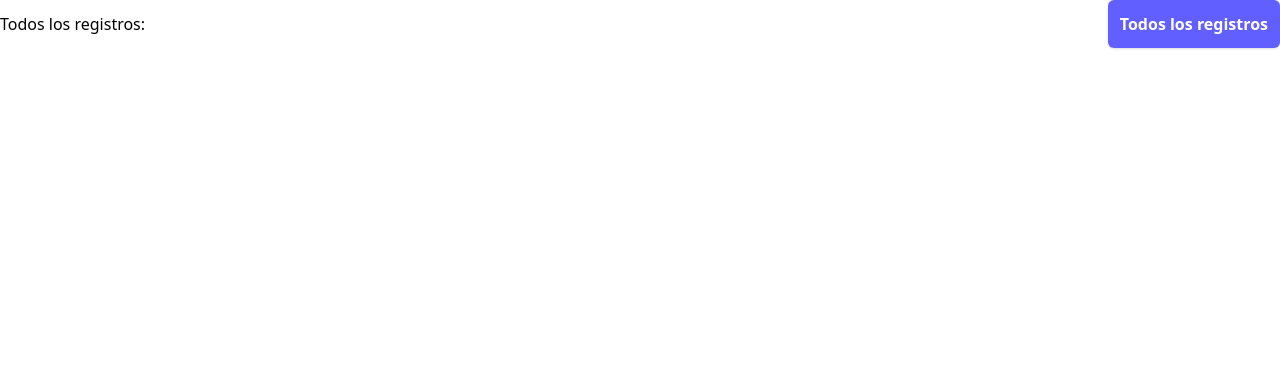
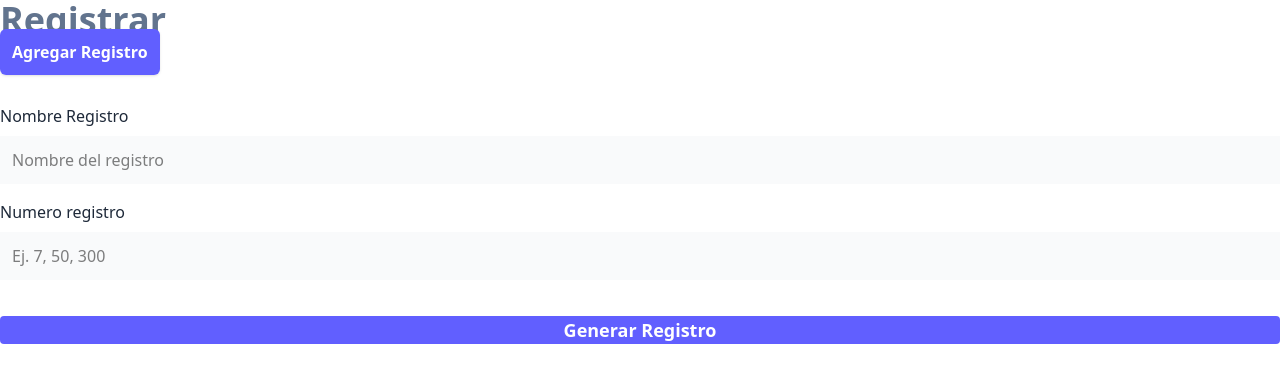
Before and after one commit to DanyH2002/Proyecto-PERN, a React (Vite) app in the folder cliente-pern/: page /registro/nuevo in a window 1280 px wide. Shown: the top 382 px of the page. Built offline with nearby package versions, Linux system fonts and the light colour scheme.

Commit message:
formulario de registro

```diff
--- /dev/null
+++ b/cliente-pern/src/components/ErrorMessage.tsx
@@ -0,0 +1,11 @@
+import { PropsWithChildren } from 'react'
+
+export default function ErrorMessage({ children }: PropsWithChildren) {
+    return (
+        <>
+            <div className='text-center my-4 bg-red-600 text-white font-bold p-3 uppercase rounded'>
+                {children}
+            </div>
+        </>
+    )
+}
--- a/cliente-pern/src/router.tsx
+++ b/cliente-pern/src/router.tsx
@@ -1,7 +1,7 @@
 import { createBrowserRouter } from "react-router-dom";
 import Layout from "./layouts/Layout";
 import Registros from "./views/Registros";
-import NuevoRegistro from "./views/NuevoRegistro";
+import NuevoRegistro, { generarRegistro } from "./views/NuevoRegistro";
 import ProductList from "./components/Products/ProductList";
 import UserList from "./components/Users/UserList";
 import FormProduct from "./components/Products/FormProduct";
@@ -18,7 +18,8 @@ export const router = createBrowserRouter([
             },
             {
                 path: 'registro/nuevo',
-                element: <NuevoRegistro />
+                element: <NuevoRegistro />,
+                action: generarRegistro
             },
             {
                 path: '/productos',
--- a/cliente-pern/src/views/NuevoRegistro.tsx
+++ b/cliente-pern/src/views/NuevoRegistro.tsx
@@ -1,11 +1,45 @@
-import { Link } from 'react-router-dom'
+import { Link, Form, ActionFunctionArgs, useActionData } from 'react-router-dom'
+import ErrorMessage from '../components/ErrorMessage';
+
+export async function generarRegistro({ request }: ActionFunctionArgs) {
+    //console.log(await request.formData()),
+    const data = Object.fromEntries(await request.formData());
+    //console.log(data);
+    //console.log("llegue");
+    let error = ''
+    if (Object.values(data).includes('')) {
+        error = 'Todos los campos son obligatorios'
+    }
+    if (error.length) {
+        console.log(error)
+        return error
+    }
+    return {}
+}
 
 export default function NuevoRegistro() {
+    const error = useActionData() as String
     return (
         <>
-            <div className='flex justify-between items-center'>
-                <h2>Todos los registros: </h2>
-                <Link to="/" className='rounded-md bg-indigo-500 p-3 font-bold text-white shadow-sm hover:bg-indigo-700'>Todos los registros</Link>
+            <div className=''>
+                {error && <ErrorMessage> {error}</ErrorMessage>}
+                <h2 className='text-4xl font-black text-slate-500'>Registrar</h2>
+                <Link to="/" className='rounded-md bg-indigo-500 p-3 font-bold text-white shadow-sm hover:bg-indigo-700'>Agregar Registro</Link>
+                <form className='mt-10 space-y-4' method='POST'>
+                    <div className='mb-4'>
+                        <label htmlFor="name" className='text-gray-800'>
+                            Nombre Registro
+                        </label>
+                        <input id='name' type="text" className='mt-2 block w-full p-3 bg-gray-50' placeholder='Nombre del registro' name='name' />
+                    </div>
+                    <div className='mb-4'>
+                        <label htmlFor="number" className='text-gray-800'>
+                            Numero registro
+                        </label>
+                        <input id='number' type='number' className='mt-2 block w-full p-3 bg-gray-50' placeholder='Ej. 7, 50, 300' name='number' />
+                    </div>
+                    <input type="submit" className='mt-5 w-full bg-indigo-500 text-white font-bold text-lg cursor-pointer rounded' value="Generar Registro" />
+                </form>
             </div>
         </>
     )
```
